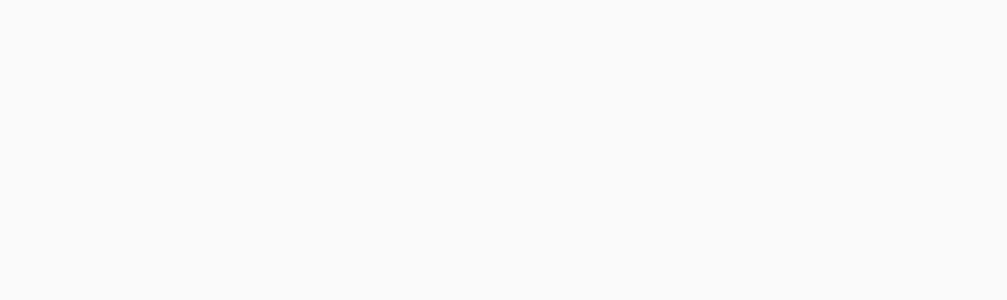
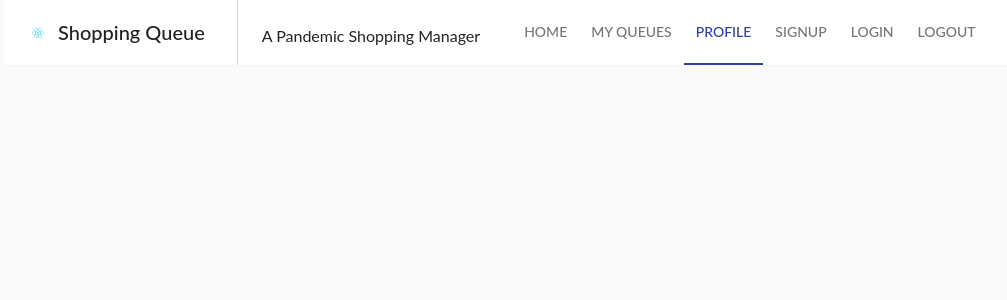
Before and after one commit to larryworm1127/Shopping-Queue, a React (Create React App) app: page /profile in a window 1280 px wide. Shown: the top 300 px of the page, without its empty margins (36-1043 px from the left). Built offline with nearby package versions, Linux system fonts and the light colour scheme.

Commit message:
added all components for user auth

```diff
--- /dev/null
+++ b/src/components/Auth/login.js
@@ -0,0 +1,14 @@
+import React from "react";
+import NavBar from "../navbar";
+
+
+class Login extends React.Component {
+
+  render() {
+    return (
+      <NavBar currentPath={this.props.location.pathname}/>
+    )
+  }
+}
+
+export default Login;
--- /dev/null
+++ b/src/components/Auth/signup.js
@@ -0,0 +1,14 @@
+import React from "react";
+import NavBar from "../navbar";
+
+
+class Signup extends React.Component {
+
+  render() {
+    return (
+      <NavBar currentPath={this.props.location.pathname}/>
+    )
+  }
+}
+
+export default Signup;
--- /dev/null
+++ b/src/components/Profile/profile.js
@@ -0,0 +1,14 @@
+import React from "react";
+import NavBar from "../navbar";
+
+
+class Profile extends React.Component {
+
+  render() {
+    return (
+      <NavBar currentPath={this.props.location.pathname}/>
+    )
+  }
+}
+
+export default Profile;
--- a/src/components/routes.js
+++ b/src/components/routes.js
@@ -2,12 +2,18 @@ import React from "react";
 import { BrowserRouter, Route, Switch } from "react-router-dom";
 import Home from "./Home";
 import Queue from "./Queue";
+import Login from "./Auth/login";
+import Signup from "./Auth/signup";
+import Profile from "./Profile/profile";
 
 export default props => (
   <BrowserRouter>
     <Switch>
       <Route exact path='/' component={ Home }/>
       <Route exact path='/queue' component={ Queue }/>
+      <Route exact path='/login' component={ Login }/>
+      <Route exact path='/signup' component={ Signup }/>
+      <Route exact path='/profile' component={ Profile }/>
     </Switch>
   </BrowserRouter>
 )
```
